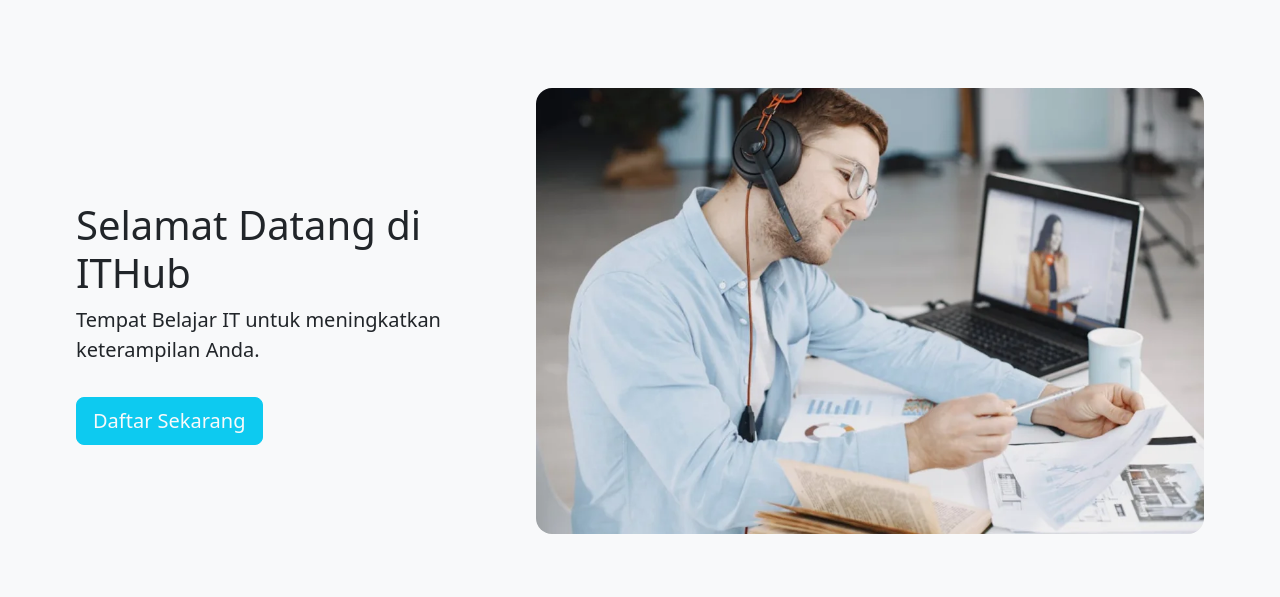
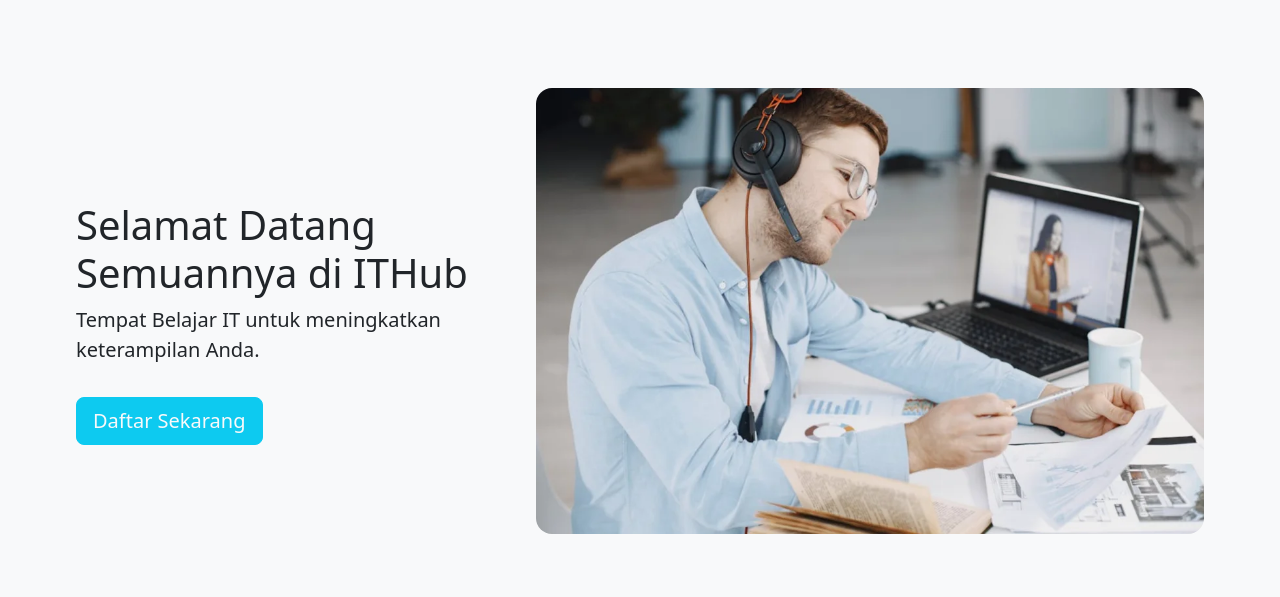
Before and after one commit to greyonelab/tugas_kelompok, a PHP site: page / in a window 1280 px wide. Shown: the part 70-667 px from the top of the page. Run offline with PHP 8.4, Linux system fonts and the light colour scheme.

Commit message:
menambahkan kata Semuanya di Selamat Datang Semuanya di ITHub

```diff
--- a/index.php
+++ b/index.php
@@ -29,7 +29,7 @@
     <div class="row rows-cols-md-5 align-items-center">
       <div class="col">
         <div class="p-3 align-items-center">
-          <h1 class="mt-5">Selamat Datang di ITHub</h1>
+          <h1 class="mt-5">Selamat Datang Semuannya di ITHub</h1>
           <p class="lead">Tempat Belajar IT untuk meningkatkan keterampilan Anda.</p>
           <a href="#" class="btn btn-info btn-lg mt-3 text-light" data-bs-toggle="modal"
             data-bs-target="#modalDaftar">Daftar Sekarang</a>
```
